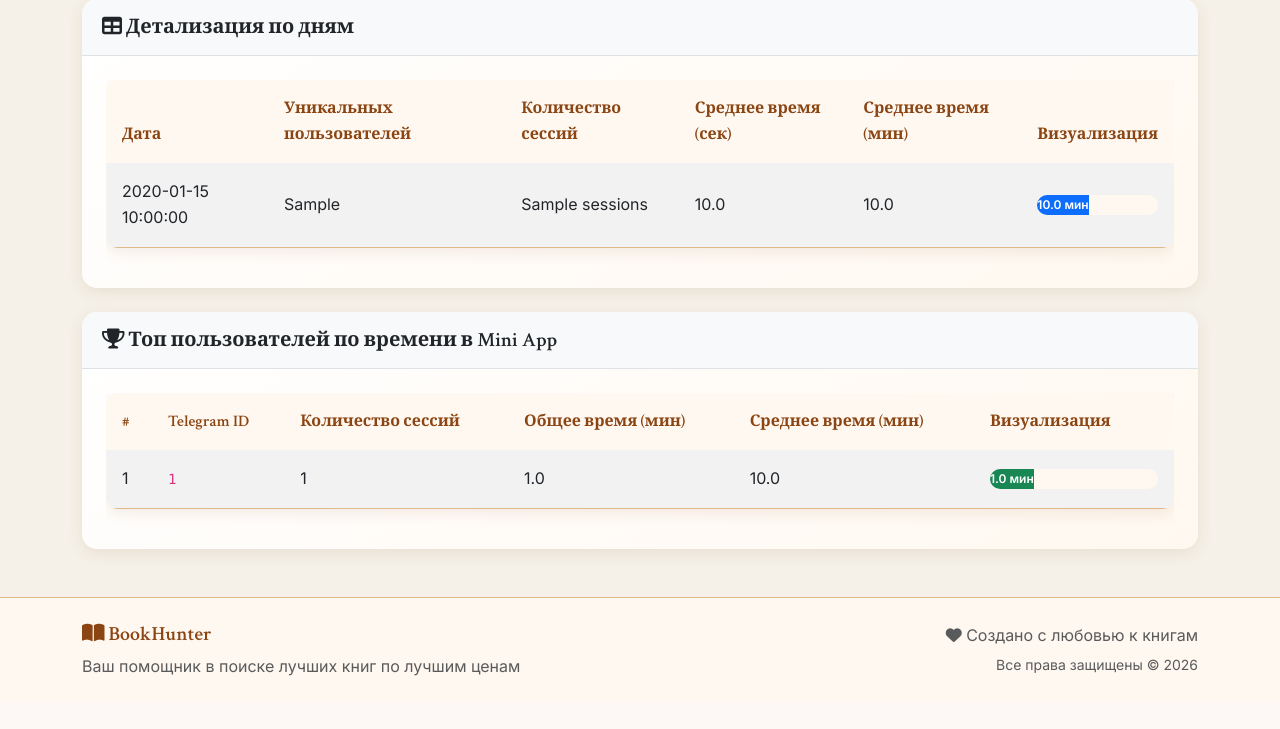
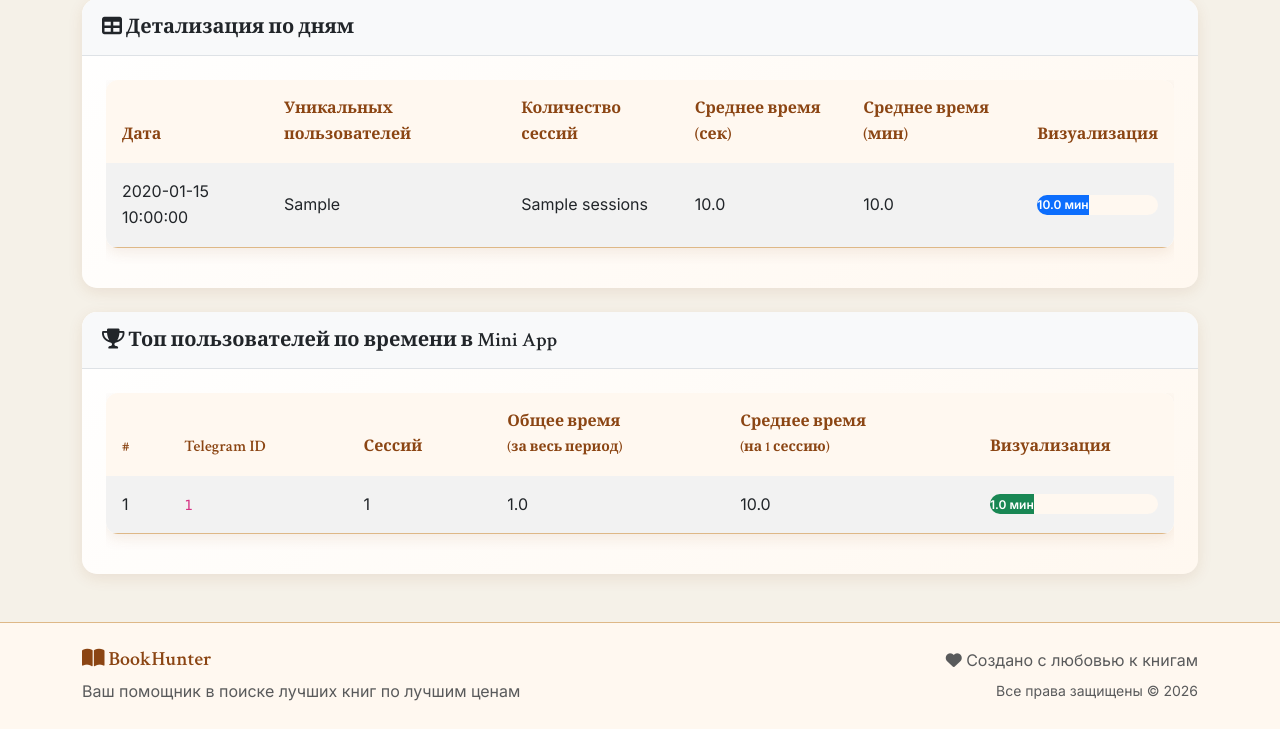
Before and after one commit to TeQmer/BookHunter, a FastAPI app: template web/templates/admin/mini-app-analytics.html in a window 1280 px wide. Shown: the part 1019-1748 px from the top of the page. Before the commit the page ends 1695 px from the top, so only its background shows below. Run offline with FastAPI, Linux system fonts and the light colour scheme; the template is opened without the code that fills it: most values are stand-ins (such as "Sample title", 1, 10 or a date in 2020); parts of the project's set-up code (start-up, migrations or seed data) failed here and were passed over.

Commit message:
fix: add clarifying labels to top users table

```diff
--- a/web/templates/admin/mini-app-analytics.html
+++ b/web/templates/admin/mini-app-analytics.html
@@ -241,9 +241,9 @@ window.clearAnalytics = async function() {
                             <tr>
                                 <th>#</th>
                                 <th>Telegram ID</th>
-                                <th>Количество сессий</th>
-                                <th>Общее время (мин)</th>
-                                <th>Среднее время (мин)</th>
+                                <th>Сессий</th>
+                                <th>Общее время<br><small>(за весь период)</small></th>
+                                <th>Среднее время<br><small>(на 1 сессию)</small></th>
                                 <th>Визуализация</th>
                             </tr>
                         </thead>
```
